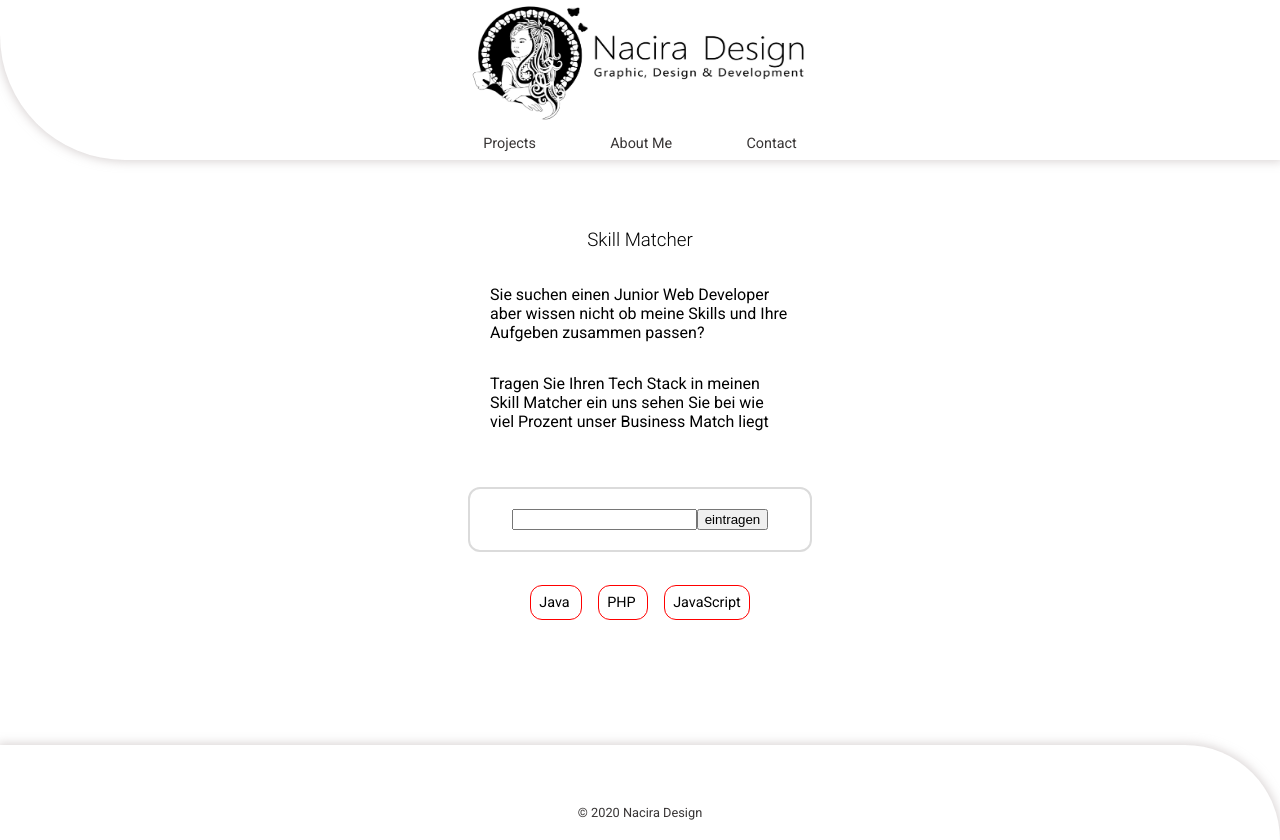
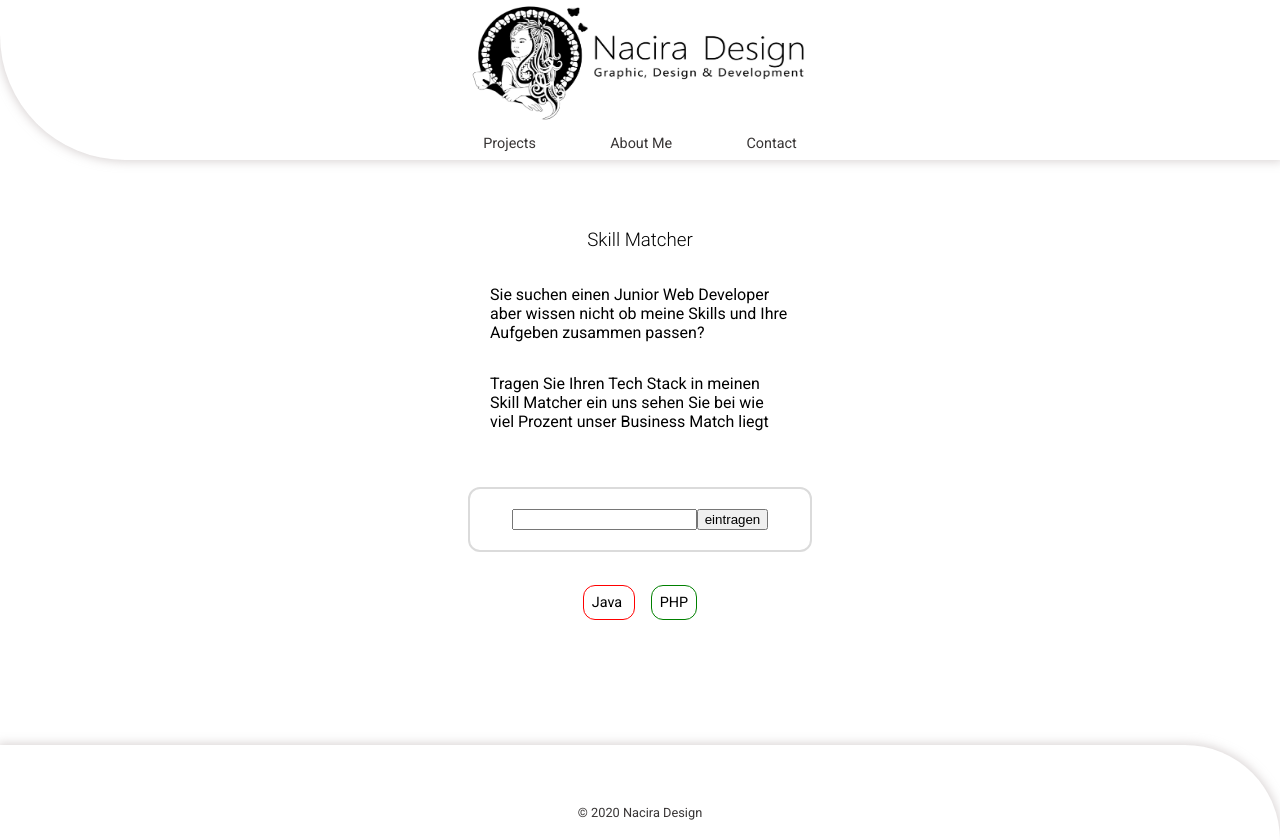
Before and after one commit to nacirabogenschneider/angular, an Angular app: page / in a window 1280 px wide. Built offline with nearby package versions, Linux system fonts and the light colour scheme.

Commit message:
Style skill by match

```diff
--- a/src/app/home/home.component.html
+++ b/src/app/home/home.component.html
@@ -11,8 +11,8 @@
     </div>
 </div>
 <div class="skill-wrap" >
-<span [ngClass]="isPartOf ? 'styled-skill': 'no-skill'" *ngFor="let skill of skillsToHave">
-    {{skill}}
+<span [ngClass]="skill.match ? 'styled-skill': 'no-skill'" *ngFor="let skill of skillsToHave">
+    {{skill.skill}}
 </span>
 </div>
 </section>
--- a/src/app/home/home.component.ts
+++ b/src/app/home/home.component.ts
@@ -40,19 +40,20 @@ export class HomeComponent implements OnInit {
     'cypress',
 
   ]
-  isPartOf: boolean = false
-  skillsToHave = ['Java', 'PHP', 'JavaScript']
+
+  skillsToHave = [{'skill': 'Java', 'match': false},{'skill': 'PHP', 'match': true}]
   response: string
   matchSkills: string= "styled-skill"
 
 
+
   addToArray() :void{
-   this.response && this.skillsToHave.push(this.response)
+   this.response && this.skillsToHave.push({'skill': this.response, 'match': this.skillsIHave.includes(this.response)})
     console.log(this.skillsToHave)
-
     this.response = ''
 
 
+    console.log(this.isPartOf)
   }
 
   constructor() { }
```
